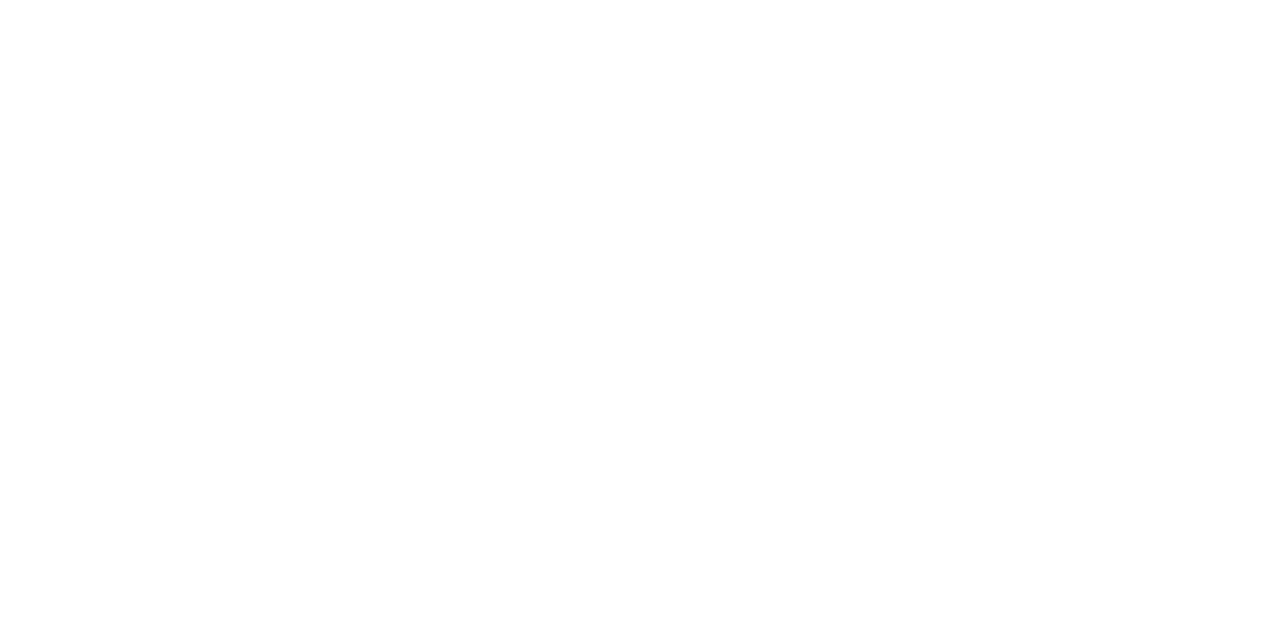
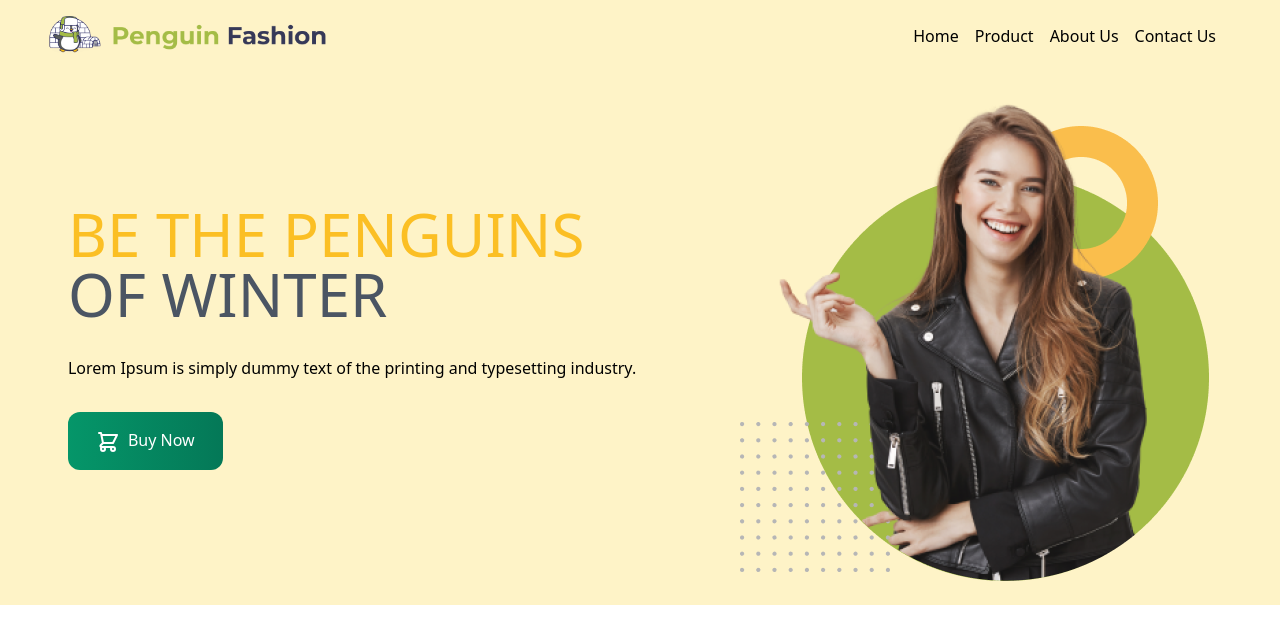
Before and after one commit to mrmasum820/penguin-fashion-tailwind, a plain HTML site: page index.html in a window 1280 px wide. Drawn offline with nearby package versions, Linux system fonts and the light colour scheme.

Commit message:
header part done

```diff
--- a/index.html
+++ b/index.html
@@ -13,6 +13,38 @@
 
 <body>
 
+    <header class="bg-yellow-100">
+        <nav class="md:flex justify-between mx-12 py-4">
+            <div class="logo">
+                <img src="icons/Group 33072.png" width="280px">
+            </div>
+            <div class="menu">
+                <ul class="flex mt-2">
+                    <li><a class="mr-4" href="#">Home</a></li>
+                    <li><a class="mr-4" href="#">Product</a></li>
+                    <li><a class="mr-4" href="#">About Us</a></li>
+                    <li><a class="mr-4" href="#">Contact Us</a></li>
+                </ul>
+            </div>
+        </nav>
+        <section class="md:flex justify-around items-center mx-4 py-6">
+            <div>
+                <h1 class="text-6xl uppercase"><span class="text-yellow-400">Be the penguins</span> <br>
+                    <span class="text-gray-600">of winter</span>
+                </h1>
+                <p class="my-8">Lorem Ipsum is simply dummy text of the printing and typesetting industry.</p>
+                <button class="py-4 px-7 text-white rounded-xl bg-gradient-to-r from-green-600 to-green-700">
+                    <svg xmlns="http://www.w3.org/2000/svg" class="h-6 w-6 inline mr-2" fill="none" viewBox="0 0 24 24"
+                        stroke="currentColor">
+                        <path stroke-linecap="round" stroke-linejoin="round" stroke-width="2"
+                            d="M3 3h2l.4 2M7 13h10l4-8H5.4M7 13L5.4 5M7 13l-2.293 2.293c-.63.63-.184 1.707.707 1.707H17m0 0a2 2 0 100 4 2 2 0 000-4zm-8 2a2 2 0 11-4 0 2 2 0 014 0z" />
+                    </svg>Buy Now</button>
+            </div>
+            <div>
+                <img src="images/model.png" alt="">
+            </div>
+        </section>
+    </header>
 
 
 </body>
```
